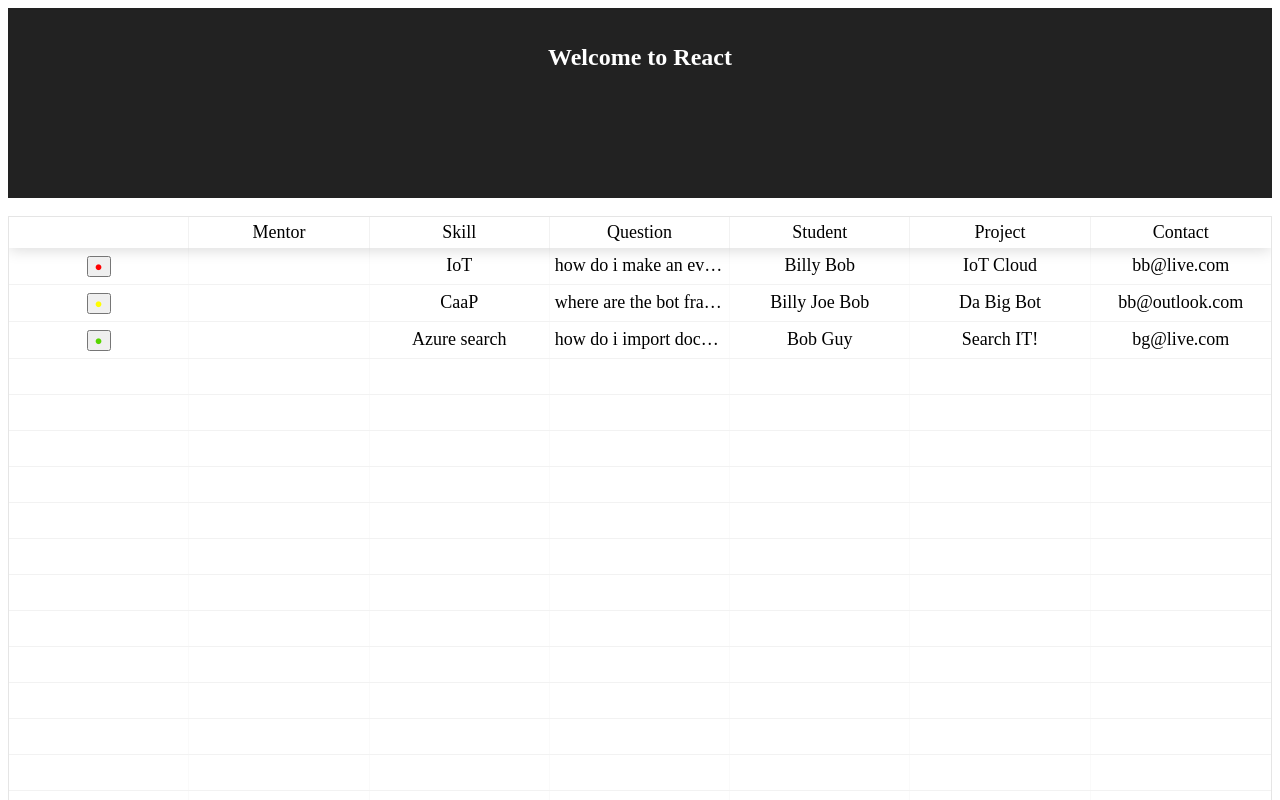
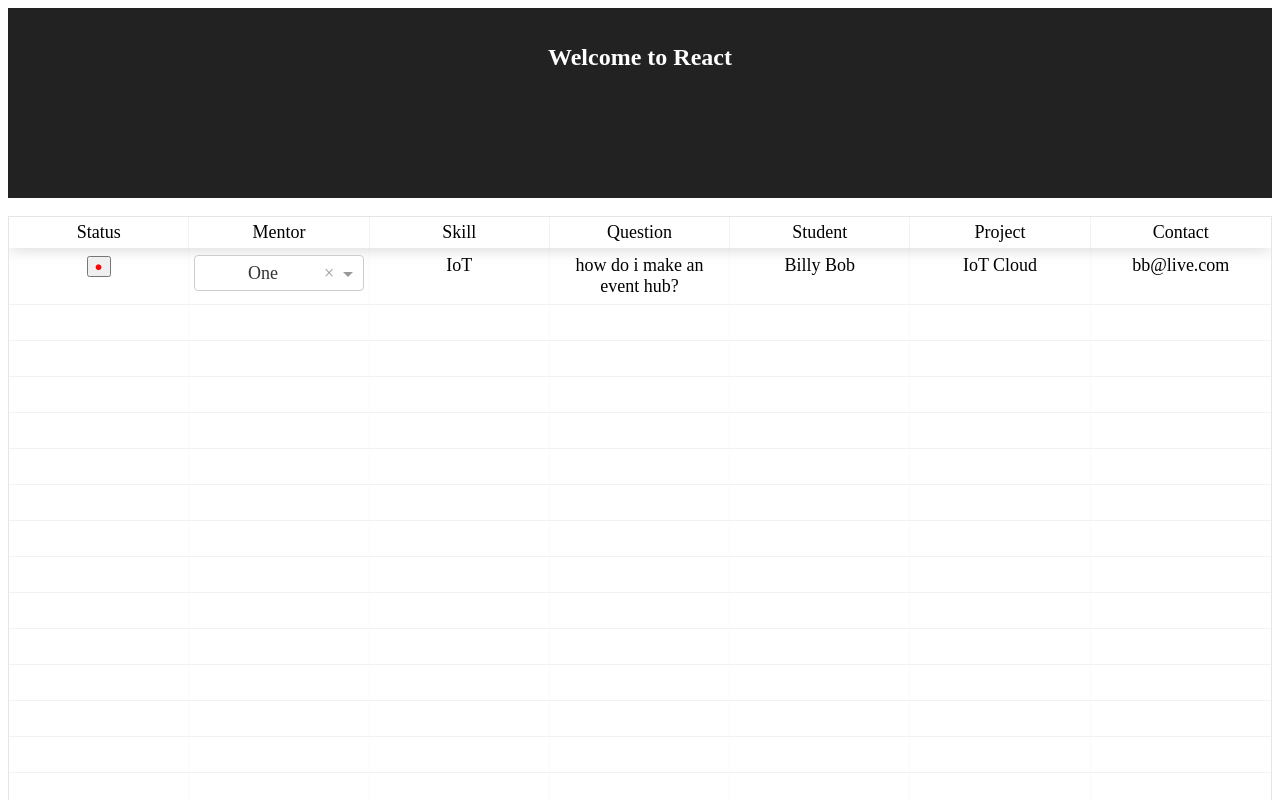
Before and after one commit to great-lakes/project-michigan, a React (Create React App) app: page / in a window 1280 px wide. Shown: the top 800 px of the page. Built offline with nearby package versions, Linux system fonts and the light colour scheme.

Commit message:
table component ready to merge

```diff
--- a/package.json
+++ b/package.json
@@ -7,6 +7,7 @@
     "react-dom": "^16.2.0",
     "react-redux": "^5.0.6",
     "react-scripts": "1.1.0",
+    "react-select": "^1.2.1",
     "react-table": "^6.7.6",
     "redux": "^3.7.2"
   },
--- a/src/components/Table/Table.js
+++ b/src/components/Table/Table.js
@@ -2,6 +2,8 @@ import React, { Component } from 'react'
 import './Table.css'
 import ReactTable from 'react-table'
 import 'react-table/react-table.css'
+import Select from 'react-select'
+import 'react-select/dist/react-select.css'
 
 const data = [{ // fake data for example. will delete
   resolved: false,
@@ -12,72 +14,72 @@ const data = [{ // fake data for example. will delete
   student: 'Billy Bob',
   project: 'IoT Cloud',
   contact: 'bb@live.com'
-}, {
-  resolved: false,
-  mentor: 'Kevin L',
-  mentorStatus: true,
-  skill: 'CaaP',
-  question: 'where are the bot framework docs?',
-  student: 'Billy Joe Bob',
-  project: 'Da Big Bot',
-  contact: 'bb@outlook.com'
-}, {
-  resolved: true,
-  mentor: 'Gabby C',
-  mentorStatus: true,
-  skill: 'Azure search',
-  question: 'how do i import docs from Cosmos DB?',
-  student: 'Bob Guy',
-  project: 'Search IT!',
-  contact: 'bg@live.com'
 }]
 
-function chooseColor (mentorStatus, resolvedStatus) {
-  if (mentorStatus && resolvedStatus) {
-    return { color: '#57d500'}
-  } else if (mentorStatus && !resolvedStatus) {
-    return { color: '#fffe00' }
-  } else {
-    return { color: '#ff0000' }
-  }
+const UNASSIGNED = 'unassigned'
+const ASSIGNED = 'assigned'
+const RESOLVED = 'resolved'
+
+function determineStatus (mentorStatus, resolvedStatus) {
+  if (mentorStatus && resolvedStatus) return RESOLVED
+  if (mentorStatus && !resolvedStatus) return ASSIGNED
+  return UNASSIGNED
+}
+
+function chooseStatusColor (status) {
+  if (status === RESOLVED) return { color: '#57d500' }
+  if (status === ASSIGNED) return { color: '#fffe00' }
+  return { color: '#ff0000' }
 }
 
 // Next fix mentor field to update status field
 class Table extends Component {
   handleClick (e, mentorStatus, resolvedStatus) {
     if (mentorStatus && !resolvedStatus) {
-      resolvedStatus =
+      // TODO: dispatch to change resolveStatus
       console.log('change from green to yellow')
-      // dispactch to change resolveStatus
     }
   }
-  renderEditable (cellInfo) {
-    return (
-      <div
-        contentEditable
-        onBlur={e => {
-          // run a dispatch
-          // update mentorStatus to true
-        }}
-      />
-    )
-  }
+  // TODO: replace with dropdown of mentors
+  // renderEditable (cellInfo) {
+  //   return (
+  //     <div
+  //       contentEditable
+  //       onBlur={e => {
+  //         // run a dispatch
+  //         // update mentorStatus to true
+  //       }}
+  //     />
+  //   )
+  // }
   render () {
     const columns = [{ // change to button. on click: if red do nothing. if yellow turn green
-      Header: '',
-      accessor: 'mentorStatus',
-      Cell: d => (
-        <button onClick={(e) => this.handleClick(e, d.value, d.original.resolved)}>
-          <span style={chooseColor(d.value, d.original.resolved)}>
+      Header: 'Status',
+      id: 'question-status',
+      accessor: d => d.mentorStatus,
+      Cell: d => {
+        const status = determineStatus(d.value, d.original.resolved) // TODO: disable button on red & green
+        return (<button onClick={(e) => this.handleClick(e, d.value, d.original.resolved)} title={status}>
+          <span style={chooseStatusColor(status)}>
             &#x25cf;
           </span>
-        </button>
-      )
+        </button>)
+      }
     }, {
       Header: 'Mentor',
-      id: 'name',
+      id: 'mentor',
       accessor: d => d.mentor,
-      Cell: this.renderEditable
+      Cell: d => {
+        return (<Select
+          name='mentor-name'
+          value='one'
+          onChange={this.handleChange}
+          options={[
+          { value: 'one', label: 'One' },
+          { value: 'two', label: 'Two' }
+          ]}
+      />)
+      } // TODO: change based on dropdown function
     }, {
       Header: 'Skill',
       id: 'skill',
@@ -101,6 +103,14 @@ class Table extends Component {
     }]
     return (
       <ReactTable
+        getTdProps={(state, rowInfo, column) => {
+          return {
+            style: {
+              whiteSpace: 'normal',
+              overflow: 'visible'
+            }
+          }
+        }}
         data={data}
         columns={columns}
         />
```
Also changed, not shown: 1 other file (tests, documents, lock files or other folders).
